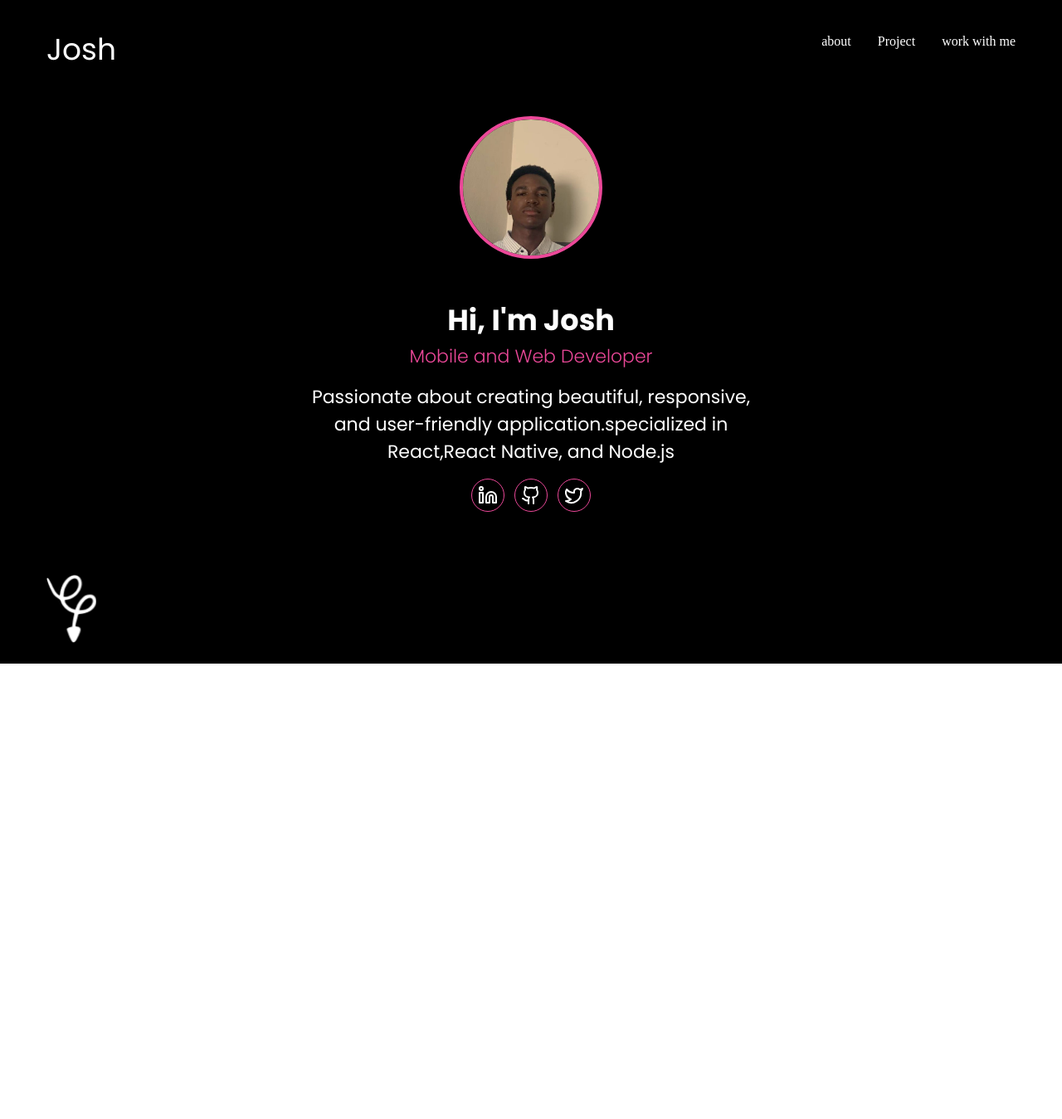
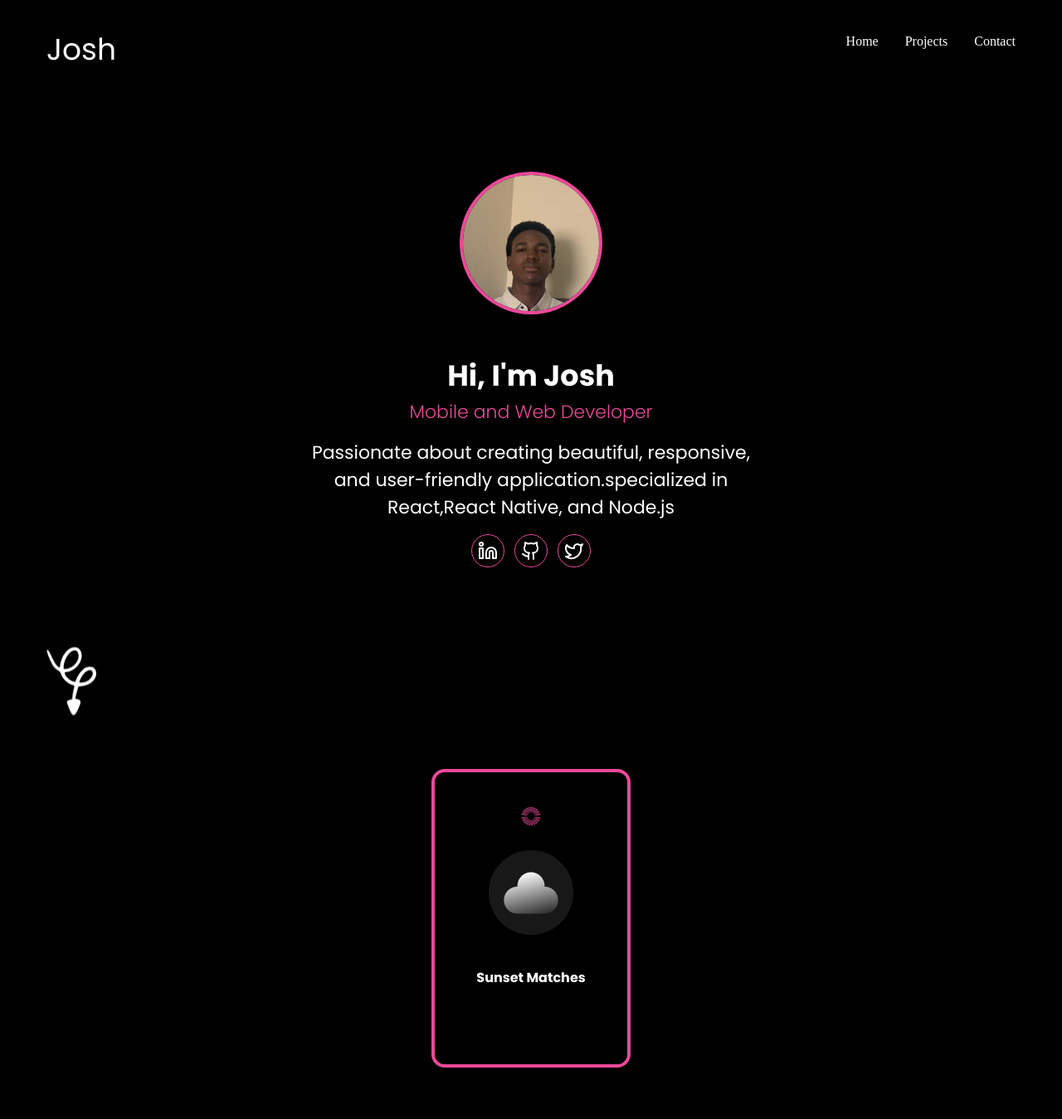
Before and after one commit to Eragbai2001/Portfolio, a React (Vite) app: page / in a window 1280 px wide. Shown: the top 1349 px of the page at 83% size. Before the commit the page ends 800 px from the top, so only its background shows below. Built offline with nearby package versions, Linux system fonts and the light colour scheme.

Commit message:
Recent Changes

```diff
--- a/package.json
+++ b/package.json
@@ -20,6 +20,7 @@
     "react": "^18.3.1",
     "react-dom": "^18.3.1",
     "react-router-dom": "^6.26.2",
+    "react-scroll": "^1.9.0",
     "tailwind-merge": "^2.5.2",
     "three": "^0.168.0"
   },
--- a/src/App.jsx
+++ b/src/App.jsx
@@ -1,27 +1,23 @@
-import {
-  Route,
-  createBrowserRouter,
-  createRoutesFromElements,
-  RouterProvider,
-} from "react-router-dom";
 import React from "react";
-import MainLayout from "./Layouts/MainLayouts";
-import HomePage from "./Pages/Homepage";
-import ProjectPage from "./Pages/ProjectPage";
-import CardDetails from "./Pages/CardDetail";
-
-const router = createBrowserRouter(
-  createRoutesFromElements(
-    <Route path="/" element={<MainLayout />}>
-      <Route index element={<HomePage />} />
-      <Route path="/project" element={<ProjectPage />} />
-      <Route path="/project/:id" element={<CardDetails />} />
-    </Route>
-  )
-);
+import Header from "./Components/NavBar"; // Your navbar component
+import HomePageBody from "./Components/HomePageComponets/HomePageBody"; // Homepage content
+import Project from "./Components/ProjectPagecomponents/Project"; // Your projects section
 
 const App = () => {
-  return <RouterProvider router={router} />;
+  return (
+    <div className="  flex flex-col bg-black">
+      <Header /> {/* Navbar with links to sections */}
+      {/* Main content */}
+      <main className="flex-grow">
+        <section id="home">
+          <HomePageBody /> {/* Your main homepage content */}
+        </section>
+        <section id="projects">
+          <Project /> {/* Projects section */}
+        </section>
+      </main>
+    </div>
+  );
 };
 
 export default App;
--- a/src/Components/HomePageComponets/HomePageBody.jsx
+++ b/src/Components/HomePageComponets/HomePageBody.jsx
@@ -9,9 +9,9 @@ import { Twitter } from "lucide-react";
 
 const HomePageBody = () => {
   return (
-    <div className="">
-      <div className="bg-black  flex justify-center flex-col items-center font-poppins  ">
-        <div className="rounded-full border-4 border-primary w-[172px] h-[172px] overflow-hidden mt-10 flex items-center justify-center">
+    <div className=" ">
+      <div className=" flex justify-center flex-col items-center font-poppins  ">
+        <div className="rounded-full border-4 border-primary w-[172px] h-[172px] overflow-hidden mt-[6.7rem] flex items-center justify-center">
           <img src={Josh} className="w-full h-full object-cover" />
         </div>
         <div className="flex flex-col items-center mt-9">
--- a/src/Components/NavBar.jsx
+++ b/src/Components/NavBar.jsx
@@ -1,17 +1,16 @@
-import { useState } from "react"; // import state
-import { NavLink } from "react-router-dom";
-import "../assets/Fonts/Kranky-Regular.ttf";
+import React, { useState } from "react";
+import { Link as ScrollLink } from "react-scroll"; // Add react-scroll for smooth scrolling
 
 export default function Header() {
   const [isNavOpen, setIsNavOpen] = useState(false); // initiate isNavOpen state with false
 
   const handleNavLinkClick = () => {
-    setIsNavOpen(false); // close the menu when a NavLink is clicked
+    setIsNavOpen(false); // close the menu when an anchor link is clicked
   };
 
   return (
     <div
-      className="flex items-center justify-between max-sm:py-2 py-5 bg-black text-white max-sm:px-7 px-14 "
+      className="sticky top-0 z-50 flex items-center justify-between max-sm:py-2 py-5 bg-black text-white max-sm:px-7 px-14"
       style={{ fontFamily: "Kranky" }}>
       <h1 className="text-4xl mt-5 font-poppins">Josh</h1>
       <nav>
@@ -27,8 +26,8 @@ export default function Header() {
 
           <div className={`${isNavOpen ? "showMenuNav" : "hideMenuNav"} `}>
             <div
-              className="CROSS-ICON absolute top-0 right-0 px-8 py-8 "
-              onClick={() => setIsNavOpen(false)} // change isNavOpen state to false to close the menu
+              className="CROSS-ICON absolute top-0 right-0 px-8 py-8"
+              onClick={() => setIsNavOpen(false)} // close the menu
             >
               <svg
                 className="h-8 w-8 text-white"
@@ -44,13 +43,34 @@ export default function Header() {
             </div>
             <ul className="MENU-LINK-MOBILE-OPEN flex flex-col items-center justify-between min-h-[250px]">
               <li className="border-b border-gray-400 my-8 uppercase">
-                <NavLink to="/" onClick={handleNavLinkClick}>about</NavLink>
+                <ScrollLink
+                  to="home"
+                  smooth={true}
+                  duration={500}
+                  onClick={handleNavLinkClick}
+                  className="cursor-pointer">
+                  Home
+                </ScrollLink>
               </li>
               <li className="border-b border-gray-400 my-8 uppercase">
-                <NavLink to="/project" onClick={handleNavLinkClick}>Project</NavLink>
+                <ScrollLink
+                  to="projects"
+                  smooth={true}
+                  duration={500}
+                  onClick={handleNavLinkClick}
+                  className="cursor-pointer">
+                  Projects
+                </ScrollLink>
               </li>
               <li className="border-b border-gray-400 my-8 uppercase">
-                <NavLink to="/contact" onClick={handleNavLinkClick}>work with me</NavLink>
+                <ScrollLink
+                  to="contact"
+                  smooth={true}
+                  duration={500}
+                  onClick={handleNavLinkClick}
+                  className="cursor-pointer">
+                  Contact
+                </ScrollLink>
               </li>
             </ul>
           </div>
@@ -58,16 +78,35 @@ export default function Header() {
 
         <ul className="DESKTOP-MENU hidden space-x-8 lg:flex">
           <li>
-            <NavLink to="/">about</NavLink>
+            <ScrollLink
+              to="home"
+              smooth={true}
+              duration={500}
+              className="cursor-pointer">
+              Home
+            </ScrollLink>
           </li>
           <li>
-            <NavLink to="/project">Project</NavLink>
+            <ScrollLink
+              to="projects"
+              smooth={true}
+              duration={500}
+              className="cursor-pointer">
+              Projects
+            </ScrollLink>
           </li>
           <li>
-            <NavLink to="/contact">work with me</NavLink>
+            <ScrollLink
+              to="contact"
+              smooth={true}
+              duration={500}
+              className="cursor-pointer">
+              Contact
+            </ScrollLink>
           </li>
         </ul>
       </nav>
+
       <style>{`
       .hideMenuNav {
         display: none;
--- a/src/Components/ProjectPagecomponents/Project.jsx
+++ b/src/Components/ProjectPagecomponents/Project.jsx
@@ -1,24 +1,45 @@
 import React, { useState, useEffect } from "react";
-import {
-  CardBody,
-  CardFooter,
-  Typography,
-  Button,
-} from "@material-tailwind/react";
+import { CardBody } from "@material-tailwind/react";
 import Image from "../../assets/images/image.png";
+import { CardSpotlight } from "../../Components/ui/card-spotlight";
+import data from "../../Data.json";
 
-const Project = ({ project }) => {
+const Project = () => {
+  const [items, setItems] = useState([]);
+
+  useEffect(() => {
+    setItems(data); // Load data from JSON
+  }, []);
+
   return (
+    <div
+      className="grid grid-cols-4 max-lg:grid-cols-1 justify-items-center w-3/4 mx-auto min-h-screen bg-black justify-center"
+      id="projects">
+      {items.map((item) => (
+        <a
+          key={item.id}
+          href="#projects" // Adjusted for smooth scroll instead of routing
+          className="font-poppins outline-none focus:outline-none">
+          <CardSpotlight className="mt-44  max-lg:mt-16 w-[240px] h-[360px] border-4 border-primary bg-black rounded-2xl">
             <CardBody className="flex flex-col items-center">
-      <img src={Image} className="w-auto h-full object-cover" />
               <img
-        src={project.image} // Dynamically load image
+                src={Image}
+                className="w-auto h-full object-cover"
+                alt="Default Image"
+              />
+              <img
+                src={item.image} // Dynamically load image from item object
                 className="w-auto h-full object-cover mt-7"
+                alt={item.name} // Use item's name for alt text
               />
               <div className="pt-10 text-white font-bold font-poppins">
-        {project.name}
+                {item.name} {/* Display item name */}
               </div>
             </CardBody>
+          </CardSpotlight>
+        </a>
+      ))}
+    </div>
   );
 };
 
--- a/src/Pages/Homepage.jsx
+++ b/src/Pages/Homepage.jsx
@@ -3,9 +3,9 @@ import Body from "../Components/HomePageComponets/HomePageBody";
 
 const Homepage = () => {
   return (
-    <>
+    <div id="about">
       <Body />
-    </>
+    </div>
   );
 };
 
--- a/src/Pages/ProjectPage.jsx
+++ b/src/Pages/ProjectPage.jsx
@@ -12,7 +12,7 @@ const ProjectPage = () => {
   }, []);
 
   return (
-    <div className="grid grid-cols-4 max-lg:grid-cols-1 justify-items-center w-3/4 mx-auto ">
+    <div className="grid grid-cols-4 max-lg:grid-cols-1 justify-items-center w-3/4 mx-auto " id="projects">
       {items.map((item) => (
         <Link
           key={item.id}
```
Also changed, not shown: 1 other file (tests, documents, lock files or other folders). Lines whose indentation alone changed are shown as unchanged.
